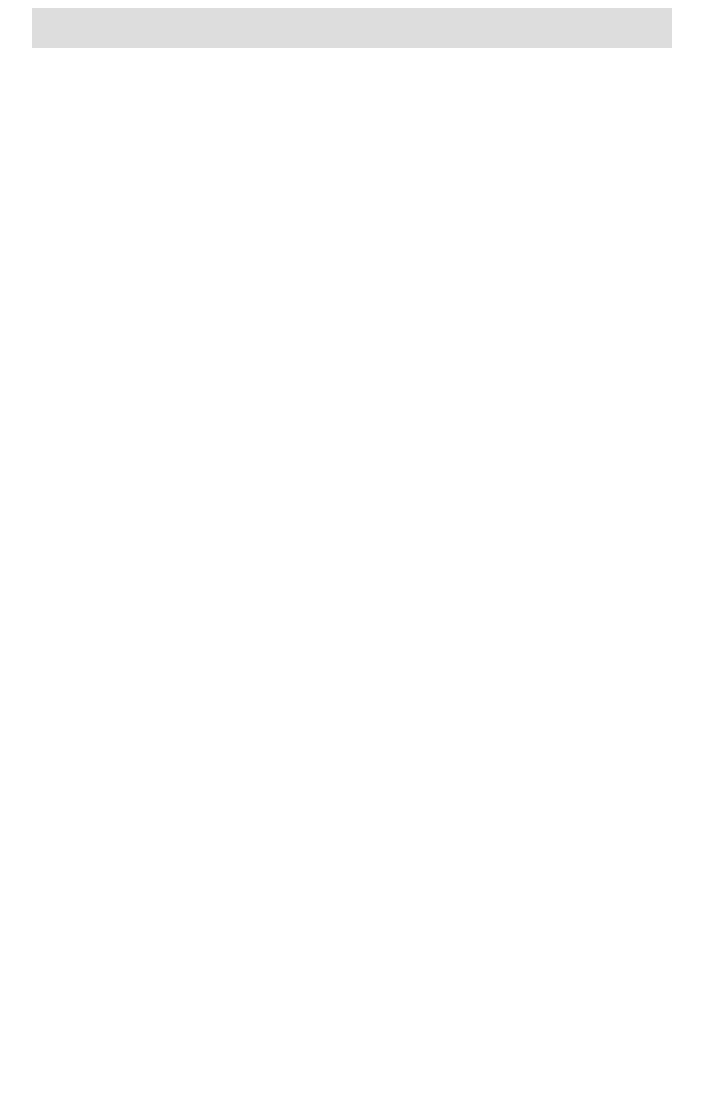
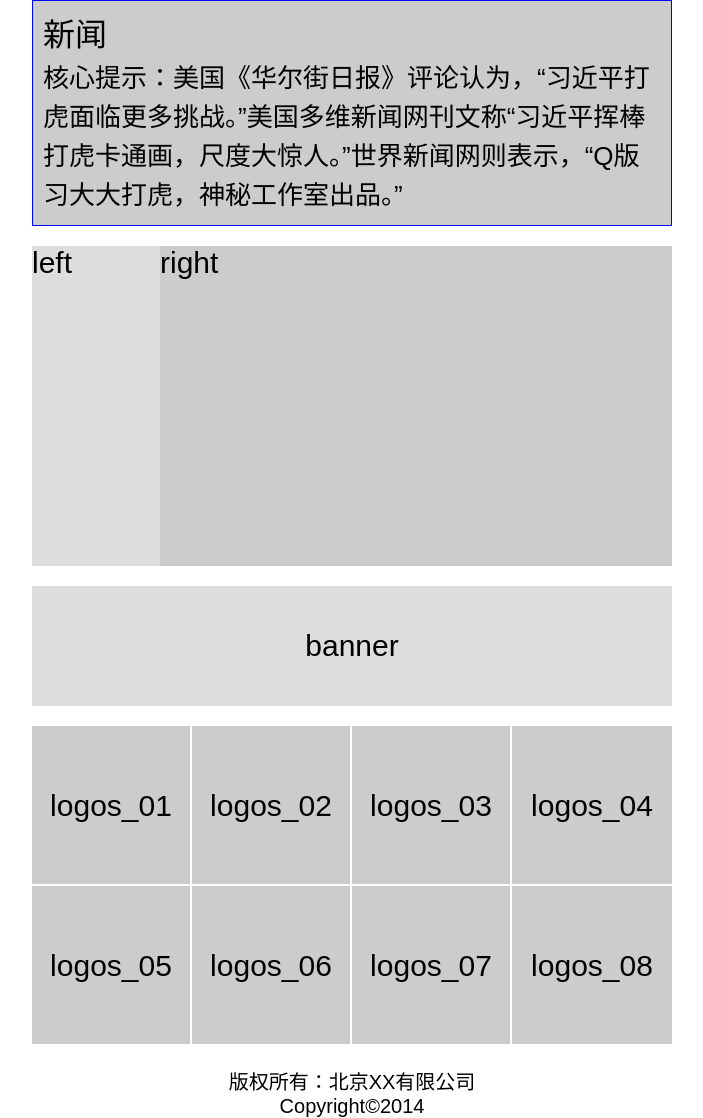
Before and after one commit to yangzhanguo/remLayout, a plain HTML site: page index.html in a window 1280 px wide. Shown: the whole page, without its empty margins (288-991 px from the left). Before the commit the page ends 800 px from the top, so only its background shows below. Drawn offline with Linux system fonts and the light colour scheme.

Commit message:
Update index.html

```diff
--- a/index.html
+++ b/index.html
@@ -2,7 +2,7 @@
 <html lang="en">
 <head>
     <meta charset="UTF-8">
-    <title>remInit</title>
+    <title>rem layout</title>
     <meta name="viewport" content="width=device-width, user-scalable=no, initial-scale=1.0, maximum-scale=1.0, minimum-scale=1.0">
     <script>
         (function(win){
@@ -20,13 +20,52 @@
         })(window);
     </script>
     <style>
-        .g-layout{max-width: 16rem;margin: 0 auto;}
-        #demo{height: 1rem;background: #ddd;}
+        *{margin: 0;padding: 0;}
+        body{font-family: "Microsoft YaHei", Arial, sans-serif;}
+        ul,dl,ol{list-style: none;}
+        .g-layout{max-width: 16rem;margin: 0 auto;font-size: .75rem;}
+        #demo{padding: 0.25rem;background: #ccc;border: 1px solid blue;line-height: 1.5;box-sizing: border-box;font-size: 0.65rem;}
+        #demo h3{font-size: .8rem;font-weight: normal;}
+        [data-dpr='2'] #demo{border: 2px solid blue;}
+        [data-dpr='3'] #demo{border: 3px solid blue;}
+        .content{overflow: hidden;margin:.5rem 0;}
+        .content-left{float: left;width: 20%;height: 8rem;background: #ddd;}
+        .content-right{float: right;width: 80%;height: 8rem;background: #ccc;}
+        .banner{height: 3rem;background: #ddd;text-align: center;line-height: 3rem;}
+        .logos{margin:.5rem 0;overflow: hidden;}
+        .logoslist{overflow: hidden;}
+        .logoslist li{width: 25%;float: left;height: 4rem;background: #ccc;line-height: 4rem;text-align: center;border:2px solid #fff;border-top: none;border-left: none;box-sizing:border-box;}
+        .logoslist li:nth-child(4n){border-right: none;}
+        .copyright{font-size: .5rem;text-align: center;}
     </style>
 </head>
 <body>
     <div class="g-layout">
-        <div id="demo"></div>
+        <div id="demo">
+            <h3>新闻</h3>
+            核心提示：美国《华尔街日报》评论认为，“习近平打虎面临更多挑战。”美国多维新闻网刊文称“习近平挥棒打虎卡通画，尺度大惊人。”世界新闻网则表示，“Q版习大大打虎，神秘工作室出品。”
+        </div>
+        <div class="content">
+            <div class="content-left">left</div>
+            <div class="content-right">right</div>
+        </div>
+        <div class="banner">banner</div>
+        <div class="logos">
+            <ul class="logoslist">
+                <li>logos_01</li>
+                <li>logos_02</li>
+                <li>logos_03</li>
+                <li>logos_04</li>
+                <li>logos_05</li>
+                <li>logos_06</li>
+                <li>logos_07</li>
+                <li>logos_08</li>
+            </ul>
+        </div>
+        <div class="copyright">
+            <p>版权所有：北京XX有限公司</p>
+            <p>Copyright©2014</p>
+        </div>
     </div>
 </body>
 </html>
```
